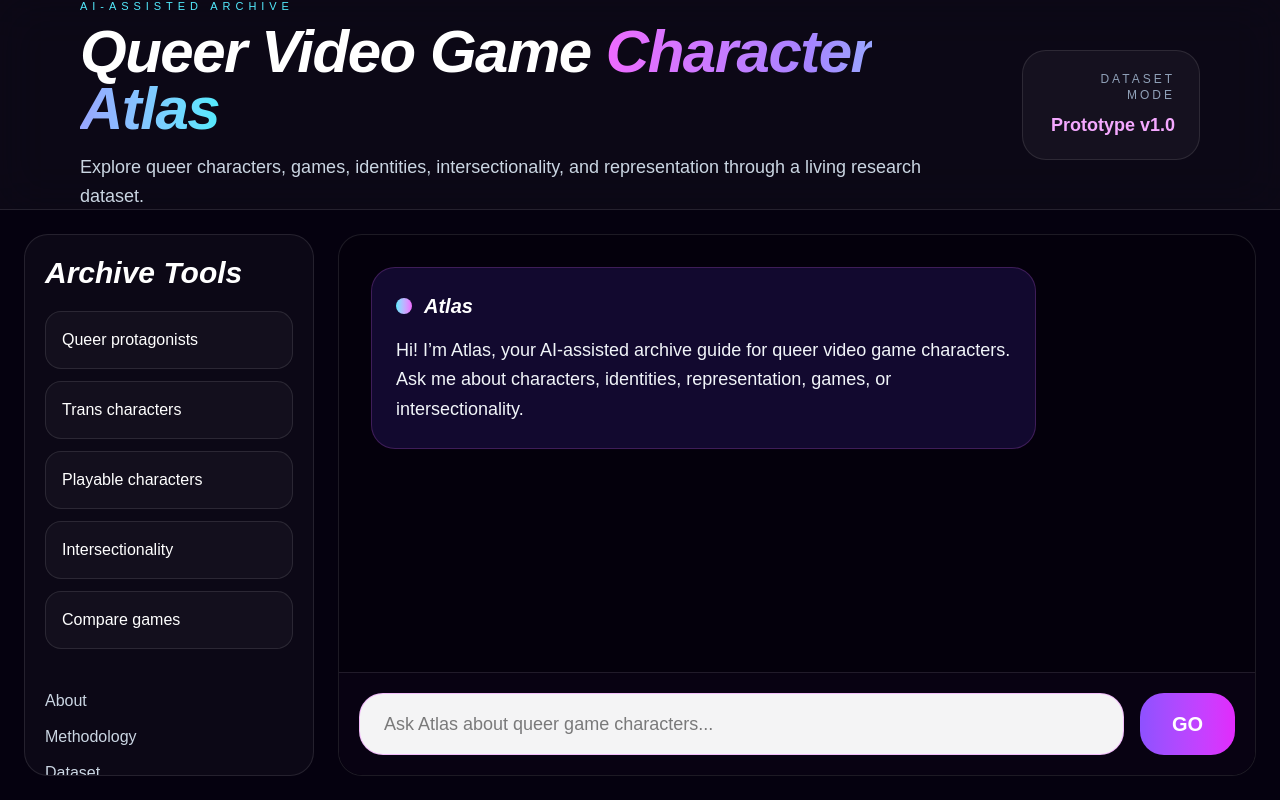
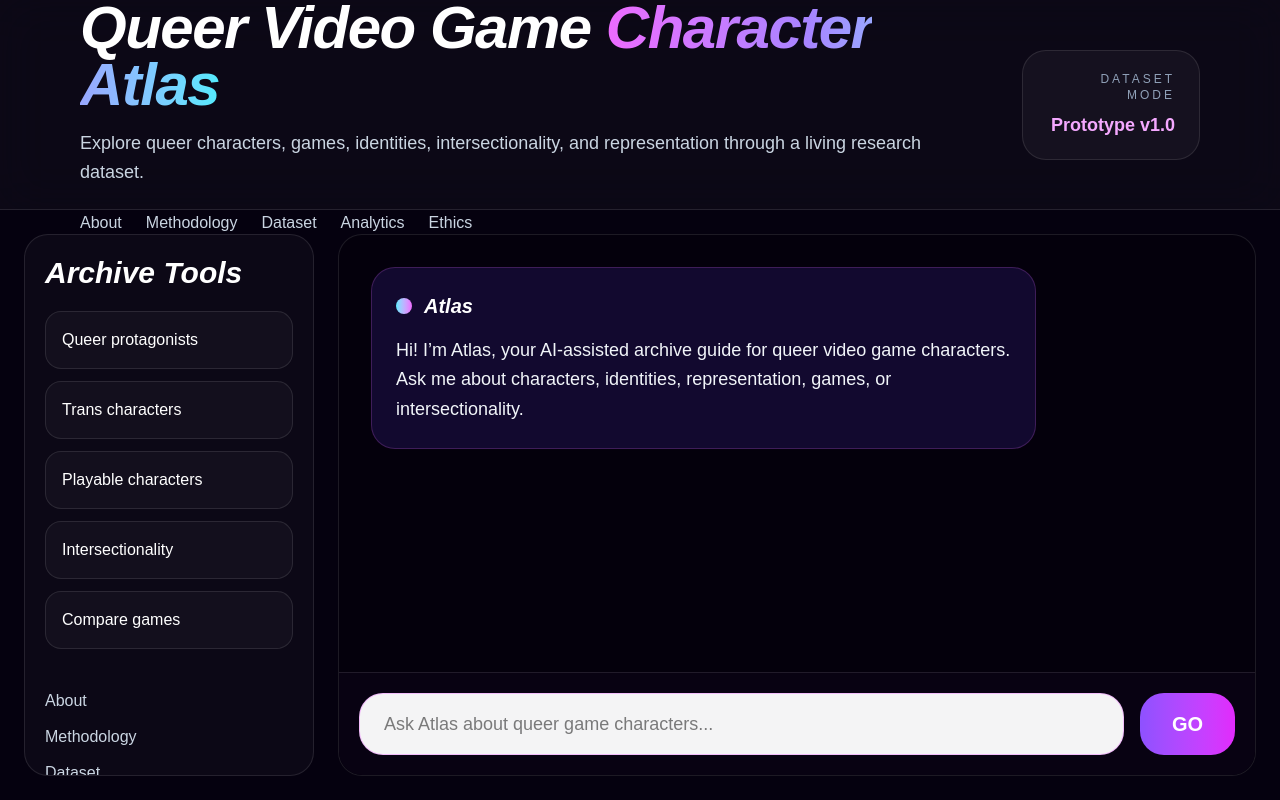
Before and after one commit to renanuhoh-crypto/queer-video-game-character-atlas, a Next.js app: page / in a window 1280 px wide. Built offline with nearby package versions, Linux system fonts and the light colour scheme.

Commit message:
add research pages

```diff
--- a/src/app/page.tsx
+++ b/src/app/page.tsx
@@ -127,6 +127,42 @@ export default function Home() {
               Explore queer characters, games, identities, intersectionality,
               and representation through a living research dataset.
             </p>
+            <nav className="mt-6 flex flex-wrap gap-6 text-sm md:text-base">
+  <a
+    href="/about"
+    className="text-slate-300 transition hover:text-cyan-300"
+  >
+    About
+  </a>
+
+  <a
+    href="/methodology"
+    className="text-slate-300 transition hover:text-cyan-300"
+  >
+    Methodology
+  </a>
+
+  <a
+    href="/dataset"
+    className="text-slate-300 transition hover:text-cyan-300"
+  >
+    Dataset
+  </a>
+
+  <a
+    href="/analytics"
+    className="text-slate-300 transition hover:text-cyan-300"
+  >
+    Analytics
+  </a>
+
+  <a
+    href="/ethics"
+    className="text-slate-300 transition hover:text-cyan-300"
+  >
+    Ethics
+  </a>
+</nav>
           </div>
 
           <div className="hidden rounded-3xl border border-white/10 bg-white/[0.04] px-6 py-5 text-right md:block">
```
